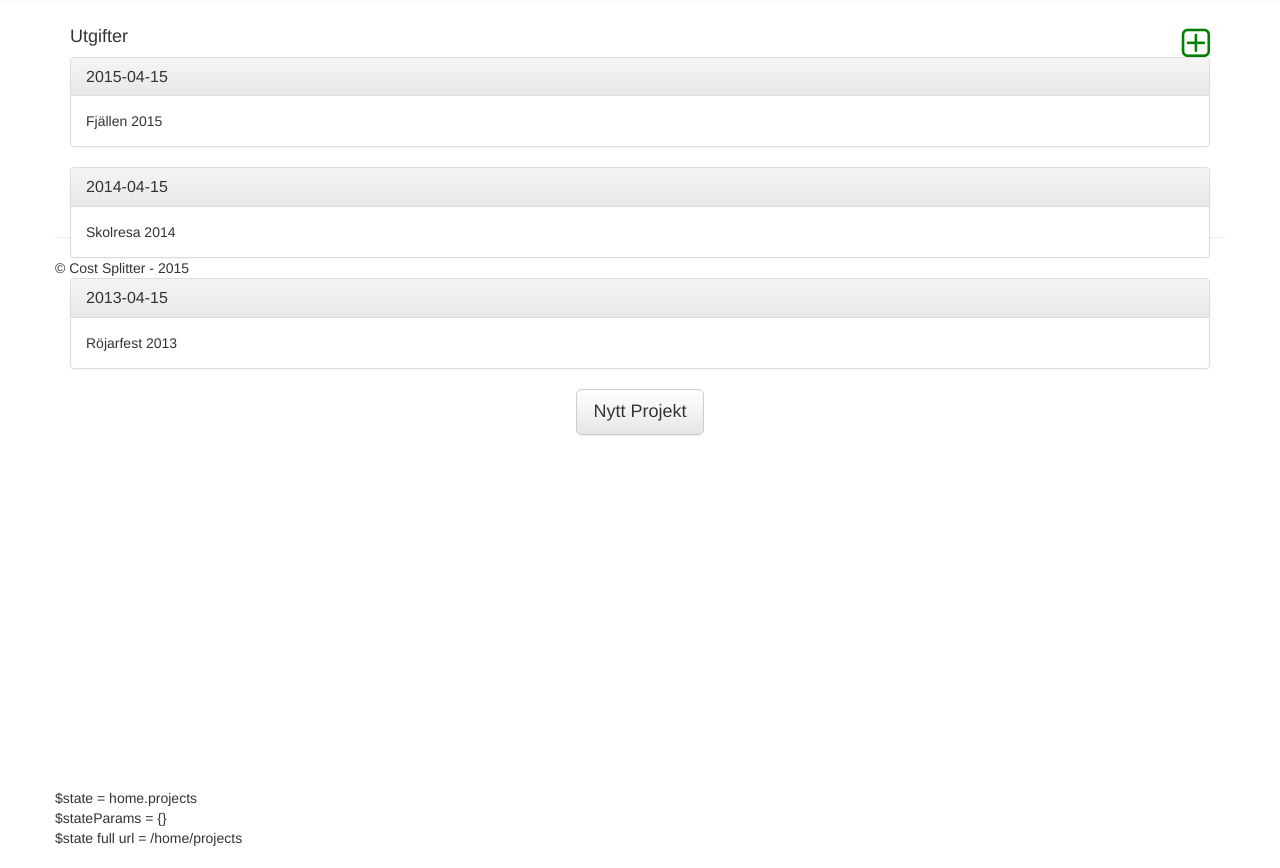
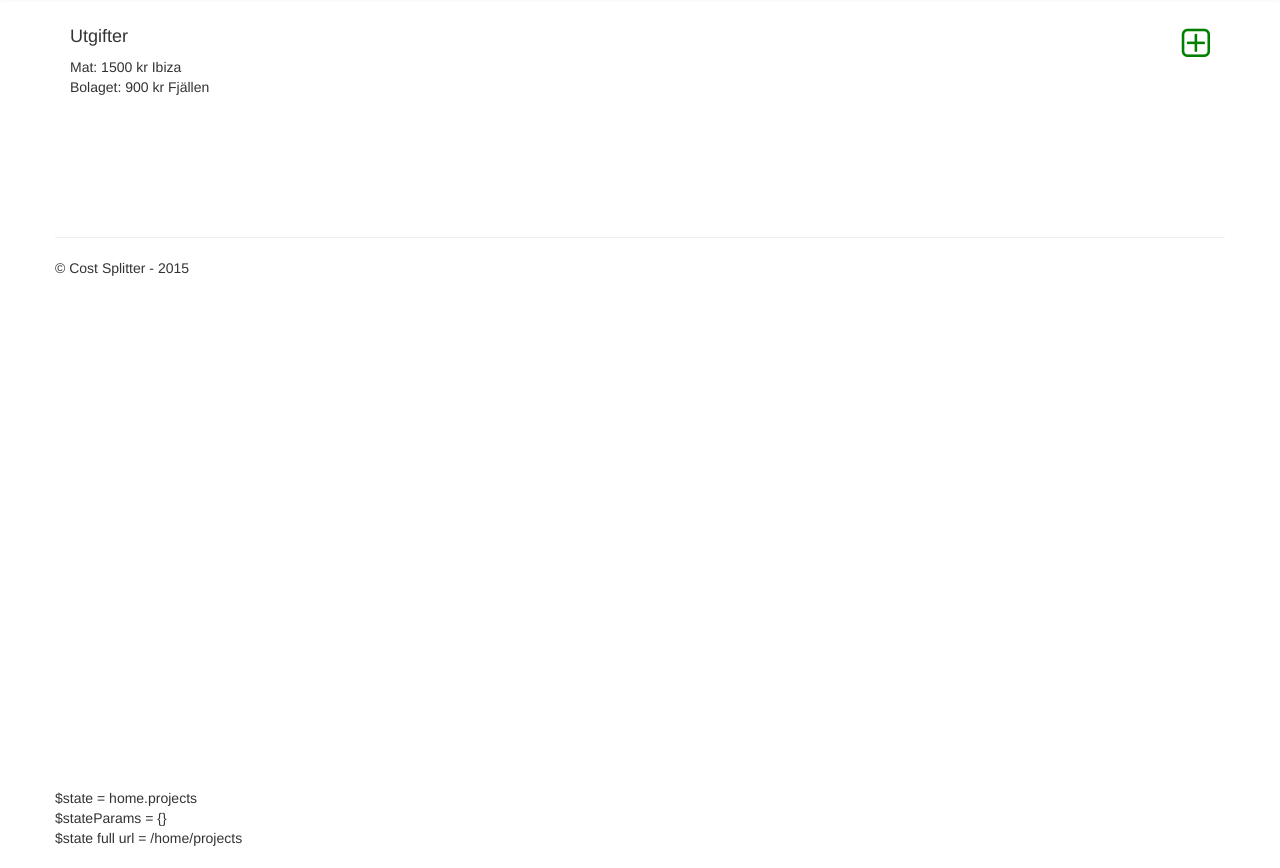
Before and after one commit to emnic/costsplitter, a plain HTML site: page index.html at #!/home/projects in a window 1280 px wide. Both pictures are taken after a click on the link "Projects". Shown: the part 53-921 px from the top of the page. Drawn offline with Linux system fonts and the light colour scheme.

Commit message:
läser projekt från objekt istället för hårdkodat

```diff
--- a/scripts/app/controllers/projectsController.js
+++ b/scripts/app/controllers/projectsController.js
@@ -5,12 +5,12 @@
         .module('costSplitter')
         .controller('projectsController', projectsController);
 
-    projectsController.$inject = [];
+    projectsController.$inject = ['resolvedExpenses'];
 
-    function projectsController() {
+    function projectsController(resolvedExpenses) {
         /* jshint validthis:true */
         var vm = this;
-
+        vm.expenses = resolvedExpenses;
         activate();
 
         function activate() { }
--- a/templates/projects.html
+++ b/templates/projects.html
@@ -1,28 +1 @@
-<div class="panel panel-default">
-    <div class="panel-heading">
-        <h3 class="panel-title">2015-04-15</h3>
-    </div>
-    <div class="panel-body">
-        Fjällen 2015
-    </div>
-</div>
-<div class="panel panel-default">
-    <div class="panel-heading">
-        <h3 class="panel-title">2014-04-15</h3>
-    </div>
-    <div class="panel-body">
-        Skolresa 2014
-    </div>
-</div>
-<div class="panel panel-default">
-    <div class="panel-heading">
-        <h3 class="panel-title">2013-04-15</h3>
-    </div>
-    <div class="panel-body">
-        Röjarfest 2013
-    </div>
-</div>
-
-<div align="center">
-    <button type="Lägg till ny" class="btn btn-lg btn-default">Nytt Projekt</button>
-</div>
+<span ng-repeat="expense in vm.expenses">{{expense.name}}: {{expense.cost}} {{expense.currency}} {{expense.project.name}}<br/></span>
```
